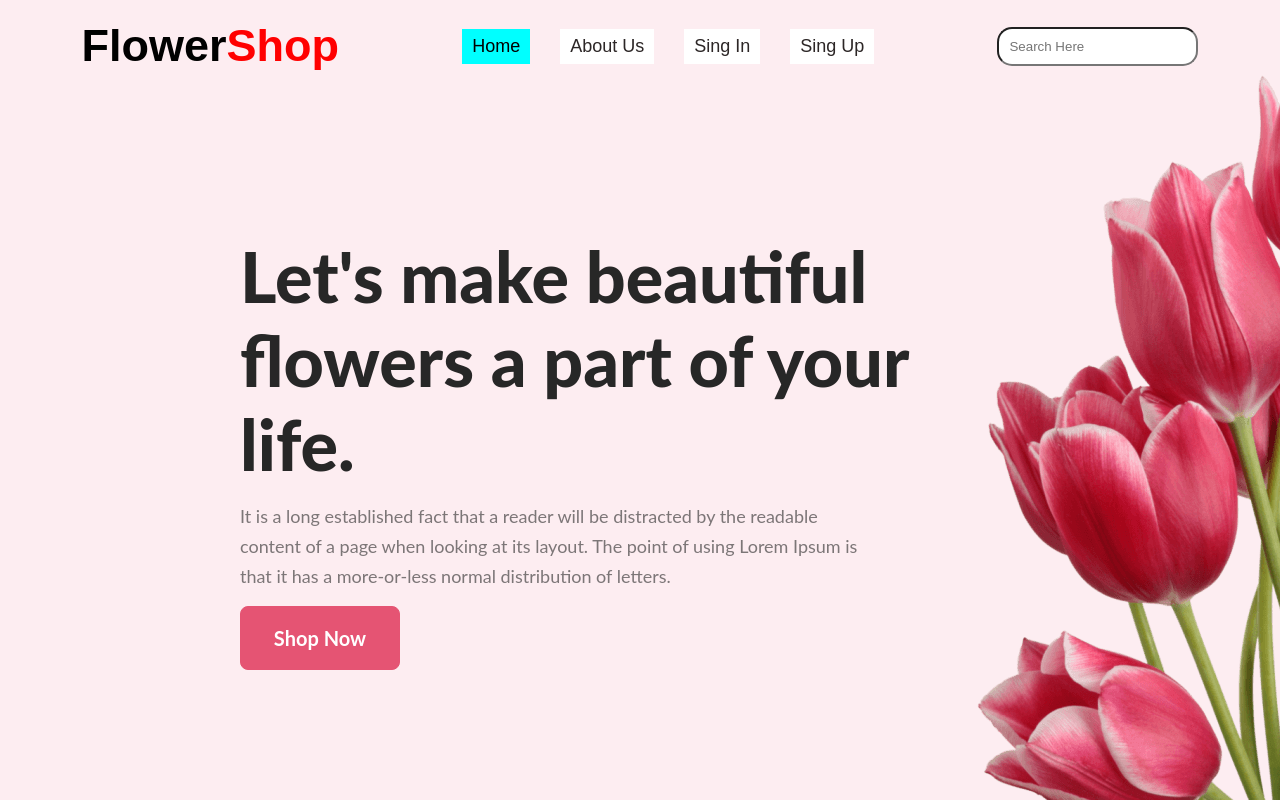
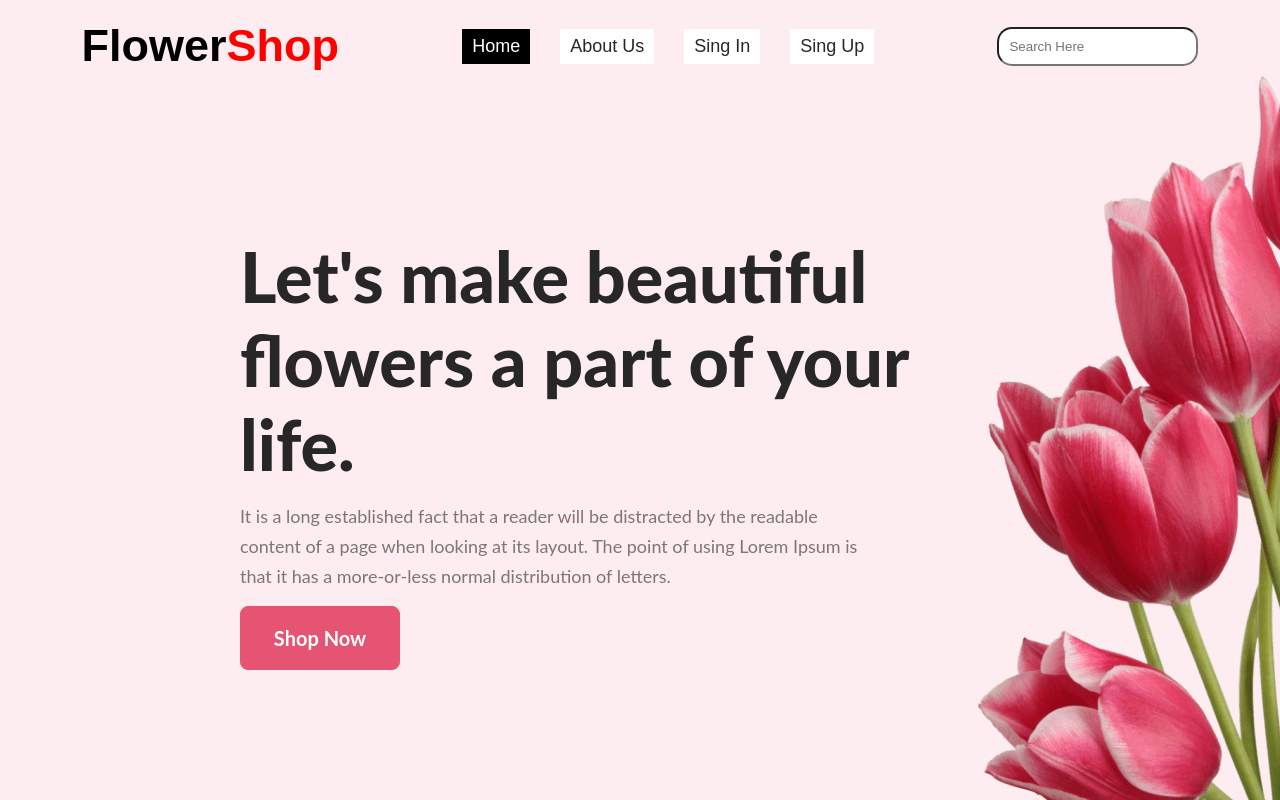
Before and after one commit to Zahidulislammaruf/flower-shop, a plain HTML site: page index.html in a window 1280 px wide. In both pictures the pointer is over the item "Home". Shown: the top 800 px of the page. Drawn offline with Linux system fonts and the light colour scheme.

Commit message:
Final Check

```diff
--- a/style.css
+++ b/style.css
@@ -34,8 +34,8 @@ nav li{
     cursor: pointer;
 }
 nav li:hover{
-    color: black;
-    background-color: aqua;
+    color: white;
+    background-color: black;
 }
 #se1{
     border-radius: 15px;
@@ -362,7 +362,7 @@ nav li:hover{
 }
 .review-box-container{
     display: flex;
-    gap: 80px;
+    gap: 90px;
 }
 .review-box{
 
```
